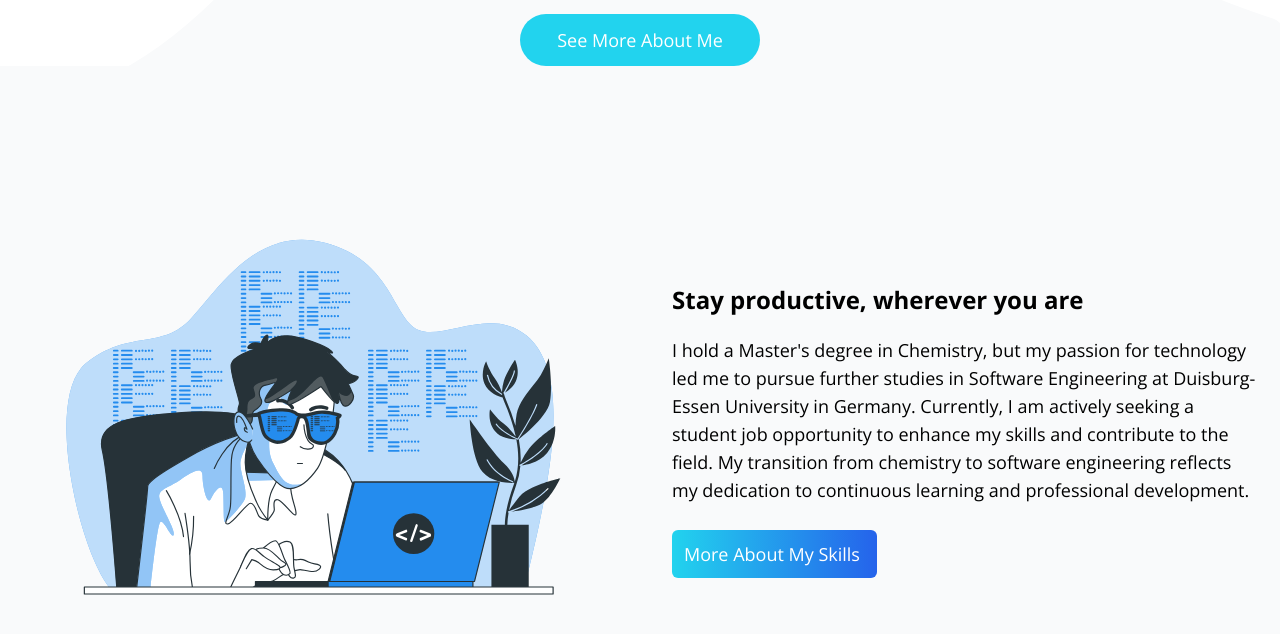
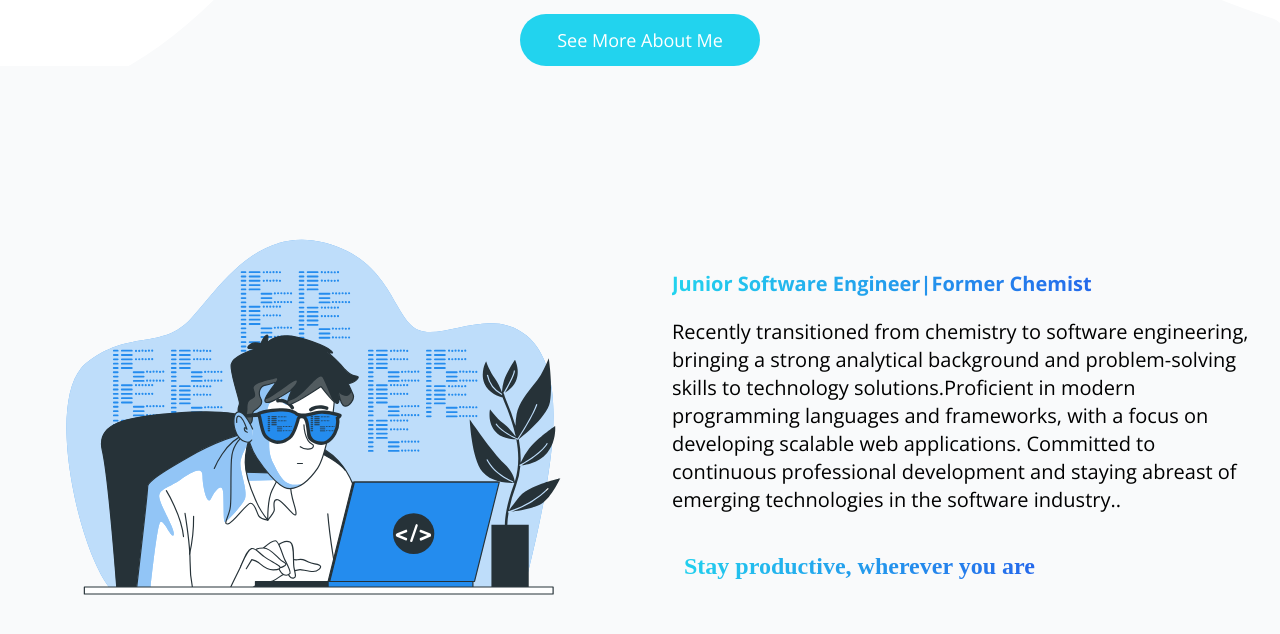
Before and after one commit to hossampy/MyPortfolio, a website: page index.html in a window 1280 px wide. Shown: the part 382-1016 px from the top of the page. Drawn offline with nearby package versions, Linux system fonts and the light colour scheme; files that its build step writes are made by us from their sources; a web font is replaced by a local one.

Commit message:
change bio

```diff
--- a/index.html
+++ b/index.html
@@ -98,14 +98,13 @@
          <!-- Content -->
          <div class="flex flex-col items-start md:w-1/2"   data-aos="zoom-in-up" data-aos-duration="1500" >
            <div class="flex flex-col space-y-5">
-             <h4 class="max-w-md text-xl font-bold md:text-2xl ">
-               Stay productive, wherever you are
+             <h4 class="max-w-md text-xl font-bold md:text-xl bg-gradient-to-r from-cyan-400 to-blue-600 bg-clip-text text-transparent">
+                Junior Software Engineer|Former Chemist
              </h4>
-             <p class="text-md md:text-lg">
-               I hold a Master's degree in Chemistry, but my passion for technology led me
-               to pursue further studies in Software Engineering at Duisburg-Essen University in Germany. Currently, I am actively
-               seeking a student job opportunity to enhance my skills and contribute to the field. My transition from chemistry to
-               software engineering reflects my dedication to continuous learning and professional development.
+             <p class="text-xl font-[26px]">
+              Recently transitioned from chemistry to software engineering, bringing a strong analytical background and
+              problem-solving skills to technology solutions.Proficient in modern programming languages and frameworks, with a focus on developing scalable web applications.
+              Committed to continuous professional development and staying abreast of emerging technologies in the software industry..
              </p>
 
              <p class="text-md md:text-lg ">
@@ -115,8 +114,8 @@
 
            <!-- Link -->
            <div class="block mt-4">
-             <a href="#Skills" class="xl:p-3 mp-9 sm:bg-none capitalize hover:text-white text-blue-600 xl:text-white   rounded-md w-52 xl:w-60 underline md:no-underline md:bg-gradient-to-r from-cyan-400 to-blue-600 text-lg  ">
-                more about my skills
+             <a href="#Skills" class="xl:p-3 mp-9 bg-gradient-to-r from-cyan-400 to-blue-600 bg-clip-text text-transparent underline font-bold font-Fasthand text-2xl">
+                Stay productive, wherever you are
                <img src="images/icon-arrow.svg" alt="" class="inline pb-2" />
              </a>
            </div>
```
Also changed, not shown: css/style.css.
